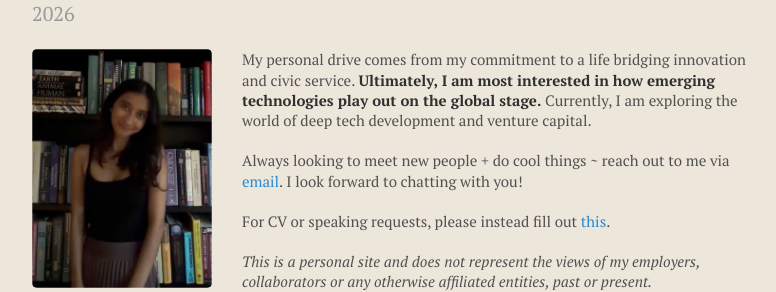
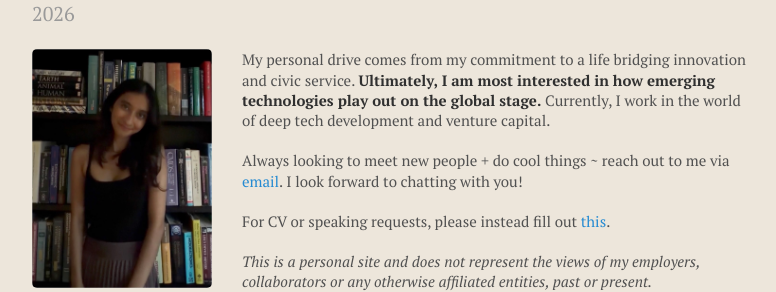
Before and after one commit to anushkanaiknaware/anushkanaiknaware.github.io, a Jekyll site: the page built from _posts/2026-08-20-home.md, in a window 1280 px wide. Shown: the part 183-475 px from the top of the page, without its empty margins (248-1024 px from the left). Built offline with Jekyll 4.4.1, drawn with Linux system fonts in a browser that asks for light colours.

Commit message:
Update 2026-08-20-home.md

```diff
--- a/_posts/2026-08-20-home.md
+++ b/_posts/2026-08-20-home.md
@@ -8,7 +8,7 @@
 
 <div class="home-text" markdown="1">
 
-My personal drive comes from my commitment to a life bridging innovation and civic service. **Ultimately, I am most interested in how emerging technologies play out on the global stage.** Currently, I am exploring the world of deep tech development and venture capital.
+My personal drive comes from my commitment to a life bridging innovation and civic service. **Ultimately, I am most interested in how emerging technologies play out on the global stage.** Currently, I work in the world of deep tech development and venture capital.
 
 Always looking to meet new people + do cool things ~ reach out to me via <a href="mailto:{{ site.author.email }}">email</a>. I look forward to chatting with you!
 
```
